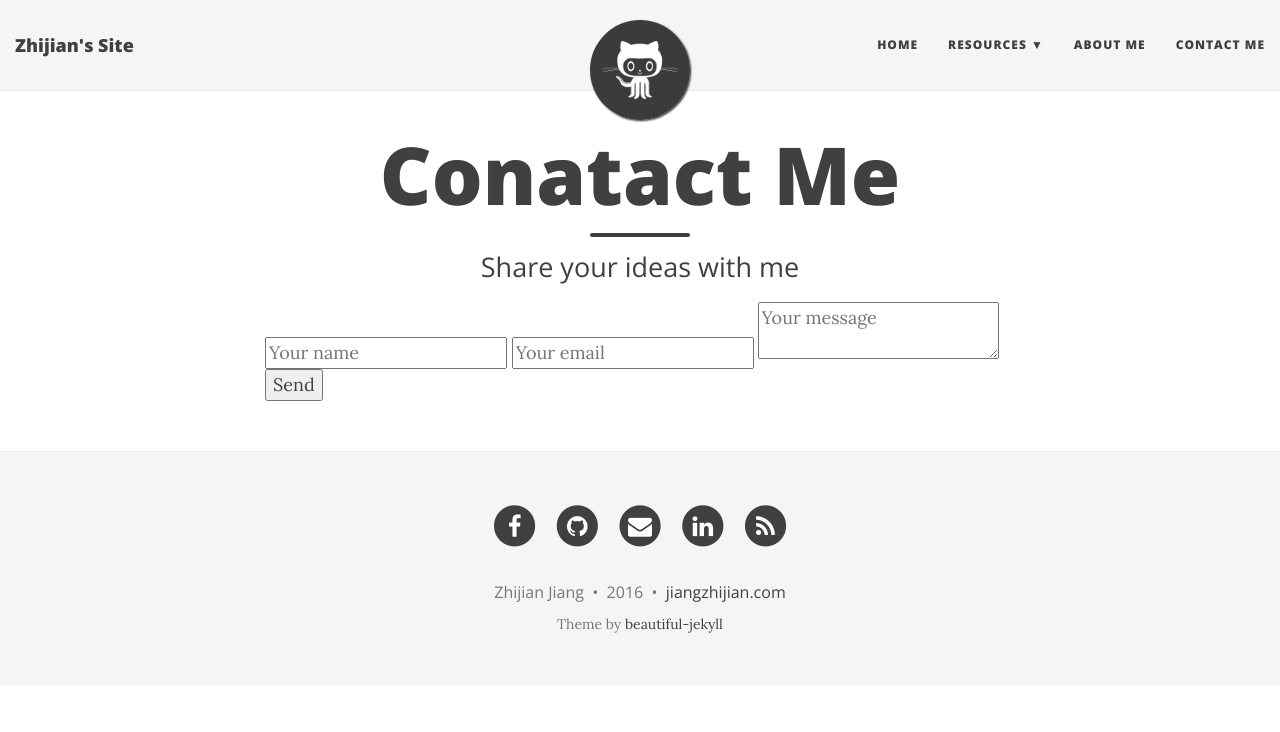
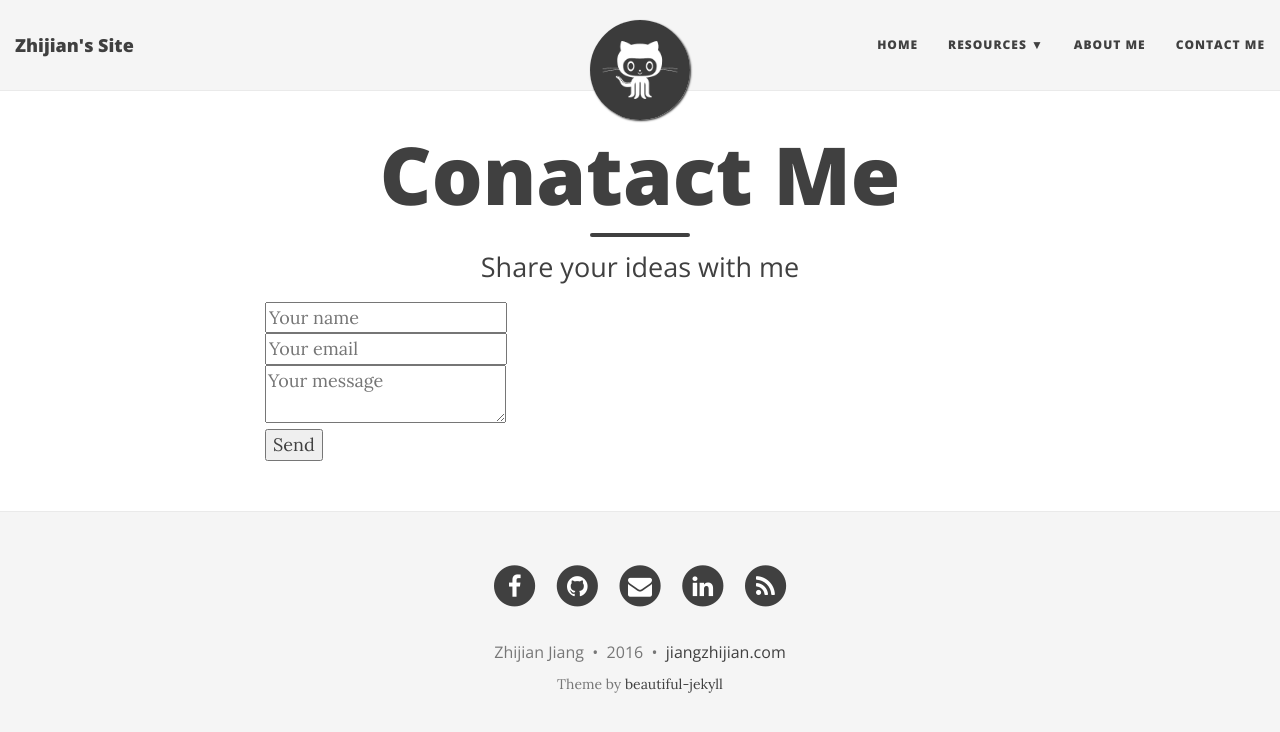
Before and after one commit to softwarelight/ZhijianJiang, a Jekyll site: the page built from contactme.html, in a window 1280 px wide. Shown: the top 732 px of the page. Built offline with Jekyll 4.4.1, drawn with Linux system fonts in a browser that asks for light colours; nearby versions of some CDN libraries.

Commit message:
add some new lines

```diff
--- a/contactme.html
+++ b/contactme.html
@@ -4,8 +4,8 @@
 subtitle: Share your ideas with me
 ---
 <form method="POST" action="http://formspree.io/478293070@qq.com">
-  <input type="text" name="name" placeholder="Your name">
-  <input type="email" name="email" placeholder="Your email">
-  <textarea name="message" placeholder="Your message"></textarea>
+  <input type="text" name="name" placeholder="Your name"><br>
+  <input type="email" name="email" placeholder="Your email"><br>
+  <textarea name="message" placeholder="Your message"></textarea><br>
   <button type="submit">Send</button>
 </form>
```
